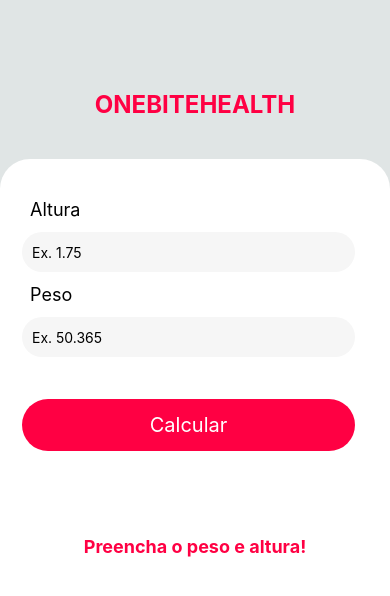
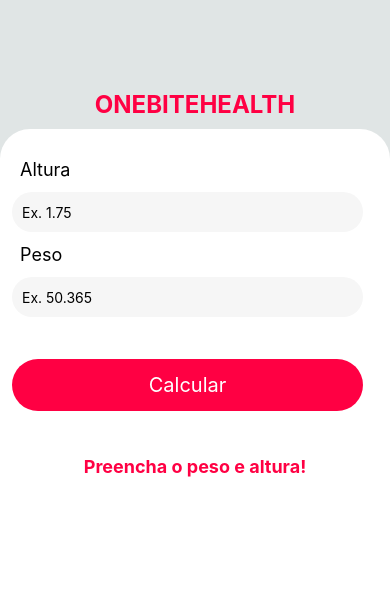
Before and after one commit to marcosviniciusjau/one-bit-health-react-native, a React Native app: screen / in a window 390 px wide. Shown: the top 596 px of the page. Built offline with nearby package versions, Linux system fonts and the light colour scheme.

Commit message:
improving styles

```diff
--- a/src/components/form/index.js
+++ b/src/components/form/index.js
@@ -4,7 +4,9 @@
     Text,
     TextInput,
     TouchableOpacity,
-    Vibration } from "react-native"
+    Vibration,
+    Pressable,
+    Keyboard } from "react-native"
 import ResultImc from "./ResultImc"
 import styles from "./style"
 
@@ -18,7 +20,8 @@
   const [errorMessage, setErrorMessage]= useState(null)
 
   function imcCalculator(){
-    return setImc((weight/(height*height)).toFixed(2))
+    let heightFormat = height.replace("," , ".")
+    return setImc((weight / (heightFormat * heightFormat)).toFixed(2))
   }
 
   function verificationImc(){
@@ -47,7 +50,7 @@
   }
 
   return (
-    <View style={styles.formContext}>
+    <Pressable onPress={Keyboard.dismiss} style={styles.formContext}>
       <View style={styles.form}>
         <Text style={styles.formLabel}>Altura</Text>
         <Text style={styles.errorMessage}>{errorMessage}</Text>
@@ -78,6 +81,6 @@
         </TouchableOpacity>
       </View>
       <ResultImc messageResultImc={messageImc} resultImc={imc} />
-    </View>
+    </Pressable>
   )
 }
--- a/src/components/form/resultImc/index.js
+++ b/src/components/form/resultImc/index.js
@@ -1,12 +1,30 @@
 import React from "react"
-import { View, Text } from "react-native"
+import { View, Text,TouchableOpacity,Share } from "react-native"
 import styles from "./style"
 
 export default function ResultImc(props) {
+
+  const onShare= async () =>{
+    const result= await Share.share({
+      message: "Meu imc hoje é: " + props.resultImc,
+    })
+  }
+
   return (
-    <View style={styles.resultImc}>
+    <View style={styles.contextImc}>
+      <View style={styles.boxSharebutton}>
+        { props.resultImc != null ?
+        <TouchableOpacity
+        onPress={onShare}
+        style={styles.shared}>
+          <Text style={styles.sharedText}>Share</Text>
+        </TouchableOpacity>
+        :
+        <View/>
+        }
+      </View>
       <Text style={styles.information}>{props.messageResultImc}</Text>
-      <Text style={styles.numberImc}>{props.resultImc}</Text>
+      <Text style={styles.resultImc}>{props.resultImc}</Text>
     </View>
   )
 }
--- a/src/components/form/resultImc/style.js
+++ b/src/components/form/resultImc/style.js
@@ -1,24 +1,42 @@
 import { StyleSheet } from "react-native"
 
 const styles = StyleSheet.create({
-  resultImc: {
+  contextImc: {
     flex: 1,
-    marginTop: 15,
-    paddingTop: 60,
-    borderRadius: 50,
+    marginTop: 20,
+    paddingTop: 15,
     alignItems: "center",
     width: "100%",
   },
-  numberImc:{
+
+  resultImc: {
     fontSize: 48,
     color: "#FF0043",
     fontWeight: "bold",
   },
+
   information: {
     fontSize: 18,
     color: "#FF0043",
     fontWeight: "bold",
   },
+
+  boxSharebutton: {
+    width: "100%",
+    alignItems: "center",
+    marginBottom: 10,
+  },
+  shared: {
+    backgroundColor: "#1877f2",
+    borderRadius: 50,
+    paddingBottom: 5,
+    paddingTop: 5,
+  },
+  sharedText:{
+   color:"#ffff",
+   flexWeight:"bold",
+   paddingHorizontal:30,
+  },
 })
 
 export default styles
--- a/src/components/form/style.js
+++ b/src/components/form/style.js
@@ -2,55 +2,50 @@
 
 const styles = StyleSheet.create({
   formContext: {
-    width:"100%",
-    height: "100%",
-    bottom: 0,
-    backgroundColor:"#ffffff",
-    alignItems:"center",
-    borderTopLeftRadius:30,
-    borderTopRightRadius:30,
-    marginTop:30,
+    flex: 1,
+    backgroundColor: "#ffffff",
+    borderTopLeftRadius: 30,
+    borderTopRightRadius: 30,
+    alignItems: "center",
+    paddingTop: 30,
   },
-  form:{
-    width:"100%",
-    height:"auto",
-    marginTop:30,
-    padding:10,
+  form: {
+    width: "100%",
   },
-  formLabel:{
-    color:"#000000",
-    fontSize:18,
-    paddingLeft:20,
+  formLabel: {
+    color: "#000000",
+    fontSize: 18,
+    paddingLeft: 20,
   },
-  input:{
-    width:"90%",
-    borderRadius:50,
-    backgroundColor:"#f6f6f6",
-    height:40,
-    margin:12,
-    paddingLeft:10,
+  input: {
+    width: "90%",
+    borderRadius: 50,
+    backgroundColor: "#f6f6f6",
+    height: 40,
+    margin: 12,
+    paddingLeft: 10,
   },
-  buttonCalculator:{
-    borderRadius:50,
-    alignItems:"center",
-    justifyContent:"center",
-    width:"90%",
-    backgroundColor:"#ff0043",
-    paddingTop:14,
-    paddingBottom:14,
-    marginLeft:12,
-    marginTop:30,
+  buttonCalculator: {
+    borderRadius: 50,
+    alignItems: "center",
+    justifyContent: "center",
+    width: "90%",
+    backgroundColor: "#ff0043",
+    paddingTop: 14,
+    paddingBottom: 14,
+    marginLeft: 12,
+    marginTop: 30,
   },
-  textButtonCalculator:{
-   fontSize:20,
-   color:"#ffff",
+  textButtonCalculator: {
+    fontSize: 20,
+    color: "#ffff",
   },
-  errorMessage:{
-    fontSize:12,
-    color:"red",
-    fontWeight:"bold",
-    paddingLeft:20,
-  }
+  errorMessage: {
+    fontSize: 12,
+    color: "red",
+    fontWeight: "bold",
+    paddingLeft: 20,
+  },
 })
 
 export default styles
```
